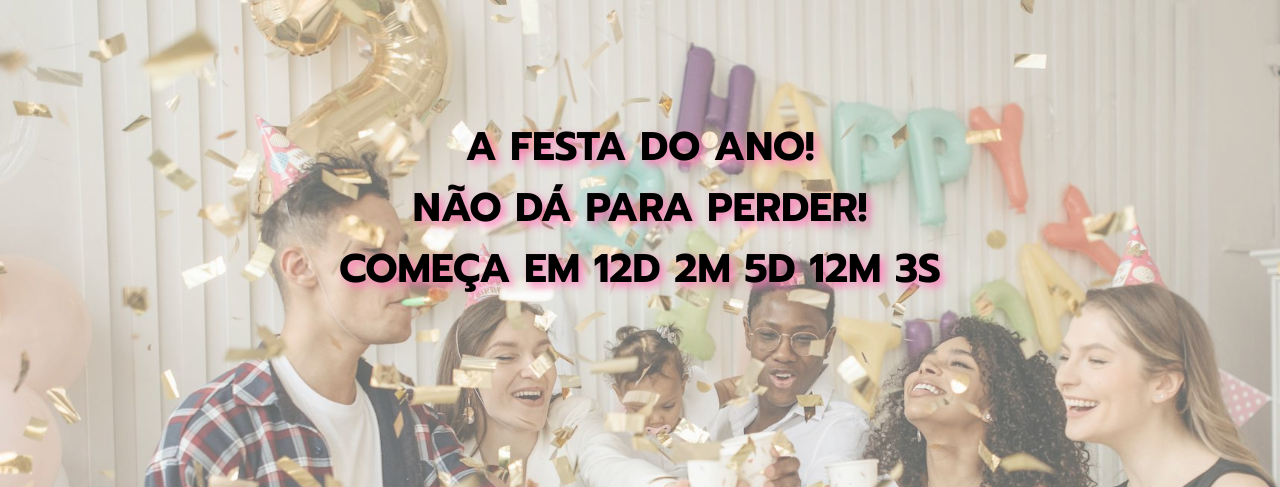
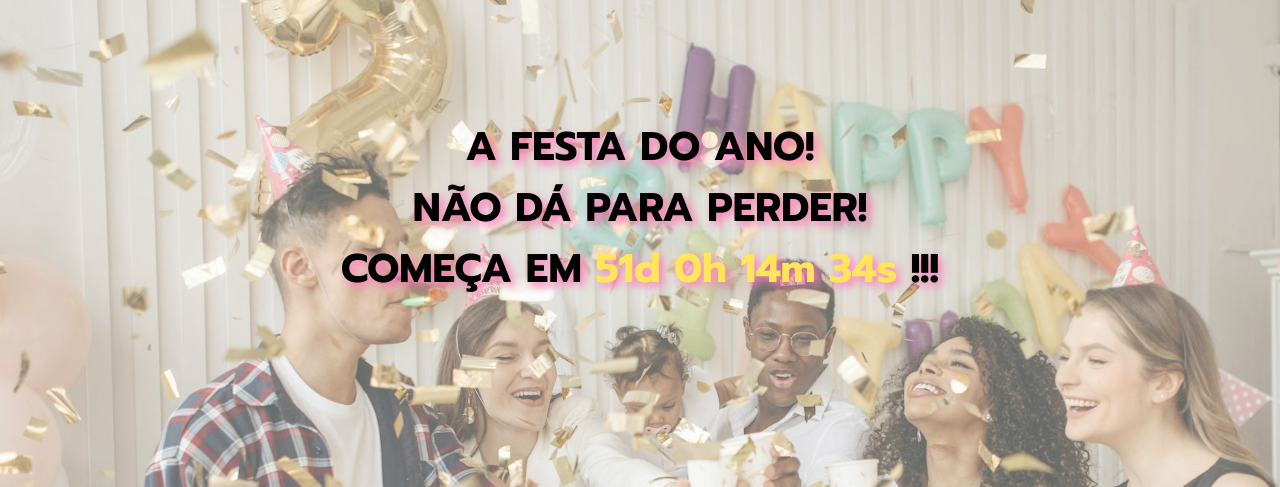
Before and after one commit to SamuelSattiro/my_niver, a website built with Parcel: page src/index.html in a window 1280 px wide. Shown: the top 487 px of the page. Built offline with nearby package versions, Linux system fonts and the light colour scheme; files whose address does not match are found by name; a web font is replaced by a local one.

Commit message:
finalizacao do projeto

```diff
--- a/src/index.html
+++ b/src/index.html
@@ -13,7 +13,8 @@
 <body>
     <header class="hero">
         <div class="container">
-            <p class="hero__text">A festa do ano! <br> Não dá para perder! <br> Começa em 12d 2m 5d 12m 3s</p>
+            <p class="hero__text">A festa do ano! <br> Não dá para perder! <br> Começa em <span id="contador"></span> !!!
+            </p>
             <img class="hero__logo" src="images/logo_festa.png" alt="Logo festa">
         </div>
     </header>
--- a/src/scripts/main.js
+++ b/src/scripts/main.js
@@ -1 +1,23 @@
 AOS.init();
+
+const dataDoEvento = new Date("Dec 12, 2024 19:00:00")
+const timeStampDoEvento = dataDoEvento.getTime()
+
+const contaAsHoras = setInterval(function(){
+    const agora = new Date()
+    const timeStampAtual = agora.getTime()
+
+    const distanciaAteOEvento = timeStampDoEvento - timeStampAtual
+
+    const diaEmMs = 1000 * 60 * 60 * 24
+    const horaEmMs = 1000 * 60 * 60
+    const minutoEmMs = 1000 * 60
+
+    const diasAteOEvento = Math.floor(distanciaAteOEvento / diaEmMs)
+    const horasAteOEvento = Math.floor((distanciaAteOEvento % diaEmMs) / horaEmMs)
+    const minutosAteOEvento = Math.floor((distanciaAteOEvento % horaEmMs) / minutoEmMs)
+    const segundosAteOEvento = Math.floor((distanciaAteOEvento % minutoEmMs) / 1000)
+
+    document.getElementById('contador').innerHTML = `${diasAteOEvento}d ${horasAteOEvento}h ${minutosAteOEvento}m ${segundosAteOEvento}s`
+
+},1000)
--- a/src/styles/_hero.scss
+++ b/src/styles/_hero.scss
@@ -30,6 +30,11 @@
         font-weight: 700;
         text-transform: uppercase;
         text-shadow: 0.1em 0.1em 0.2em variables.$degrade1 ;
+
+        span {
+            text-transform: lowercase;
+            color: variables.$degrade4;
+        }
 
     }
 
```
